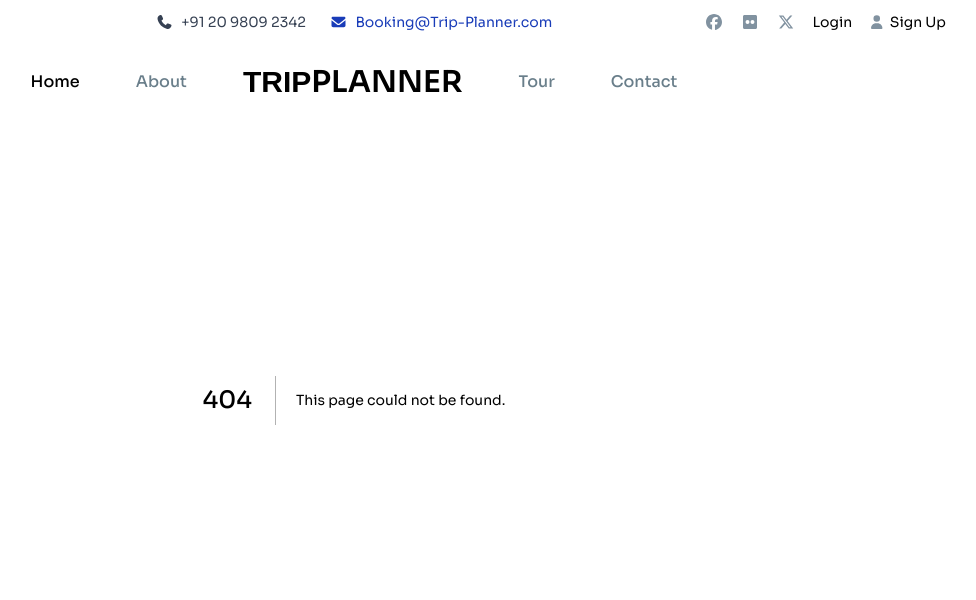
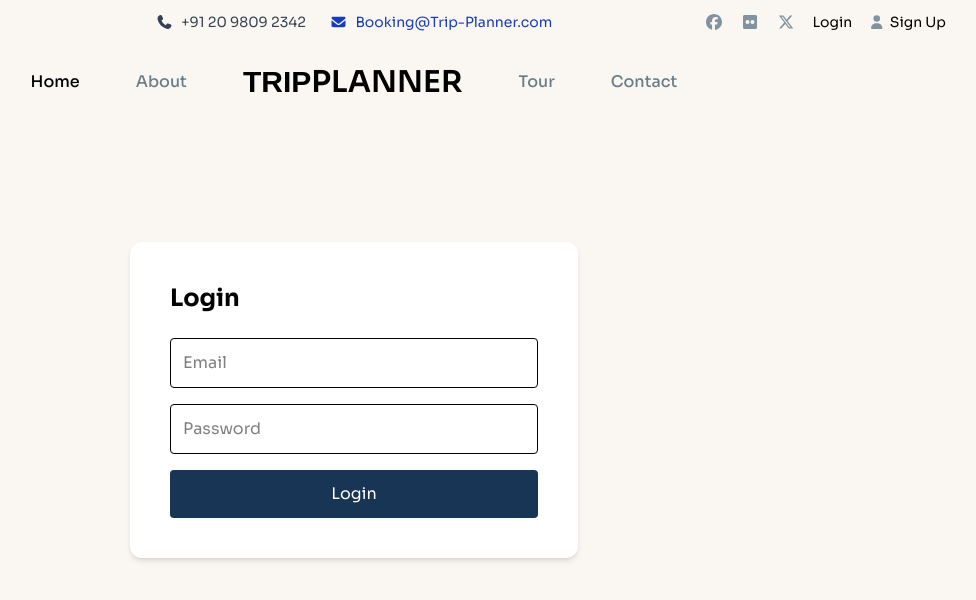
Before and after one commit to TonimaDristy/Travel-Agency, a Next.js app: page /Login in a window 1280 px wide. Before the commit this address had no page. Shown: the top 600 px of the page, without its empty margins (286-1262 px from the left). Built offline with nearby package versions, Linux system fonts and the light colour scheme; a web font is replaced by a local one.

Commit message:
loginjsx

```diff
--- a/src/app/Contact/page.jsx
+++ b/src/app/Contact/page.jsx
@@ -34,14 +34,14 @@
                     <div className="bg-white p-8 rounded-2xl shadow text-center">
                         <h3 className="text-xl font-semibold mb-2">📞 Phone</h3>
                         <p className="text-gray-600">
-                            +880 1234 567 890
+                            +880 1234 567
                         </p>
                     </div>
 
                     <div className="bg-white p-8 rounded-2xl shadow text-center">
                         <h3 className="text-xl font-semibold mb-2">✉ Email</h3>
                         <p className="text-gray-600">
-                            support@trip-planner.com
+                            supportteam@trip-planner.com
                         </p>
                     </div>
                 </div>
--- /dev/null
+++ b/src/app/Login/page.jsx
@@ -0,0 +1,24 @@
+export default function Login() {
+    return (
+        <main className="flex items-center justify-center h-screen bg-[#FAF7F2]">
+            <div className="bg-white p-10 rounded-xl shadow-md w-full max-w-md">
+                <h1 className="text-2xl font-bold mb-6">Login</h1>
+                <form className="flex flex-col gap-4">
+                    <input
+                        type="email"
+                        placeholder="Email"
+                        className="border p-3 rounded"
+                    />
+                    <input
+                        type="password"
+                        placeholder="Password"
+                        className="border p-3 rounded"
+                    />
+                    <button className="bg-[#193555] text-white py-3 rounded hover:bg-blue-900 transition">
+                        Login
+                    </button>
+                </form>
+            </div>
+        </main>
+    );
+}
```
Also changed, not shown: src/app/Components/Blog/page.jsx (added).
